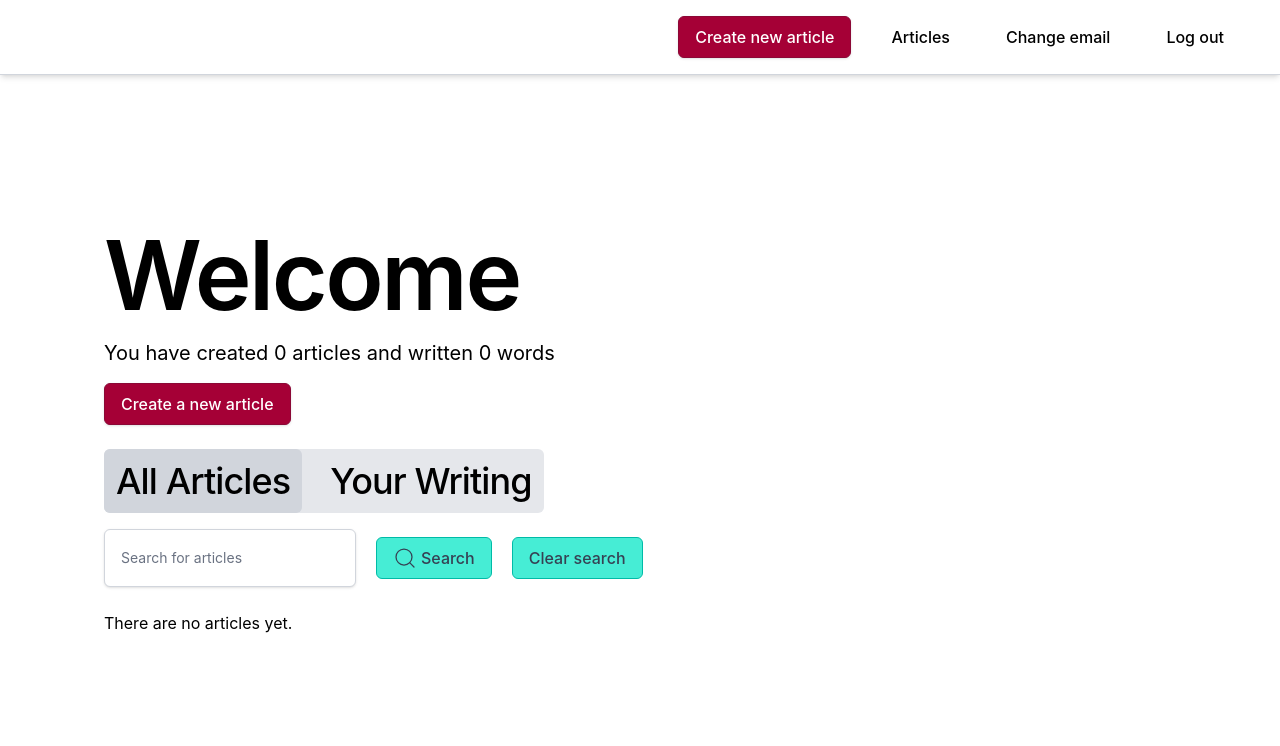
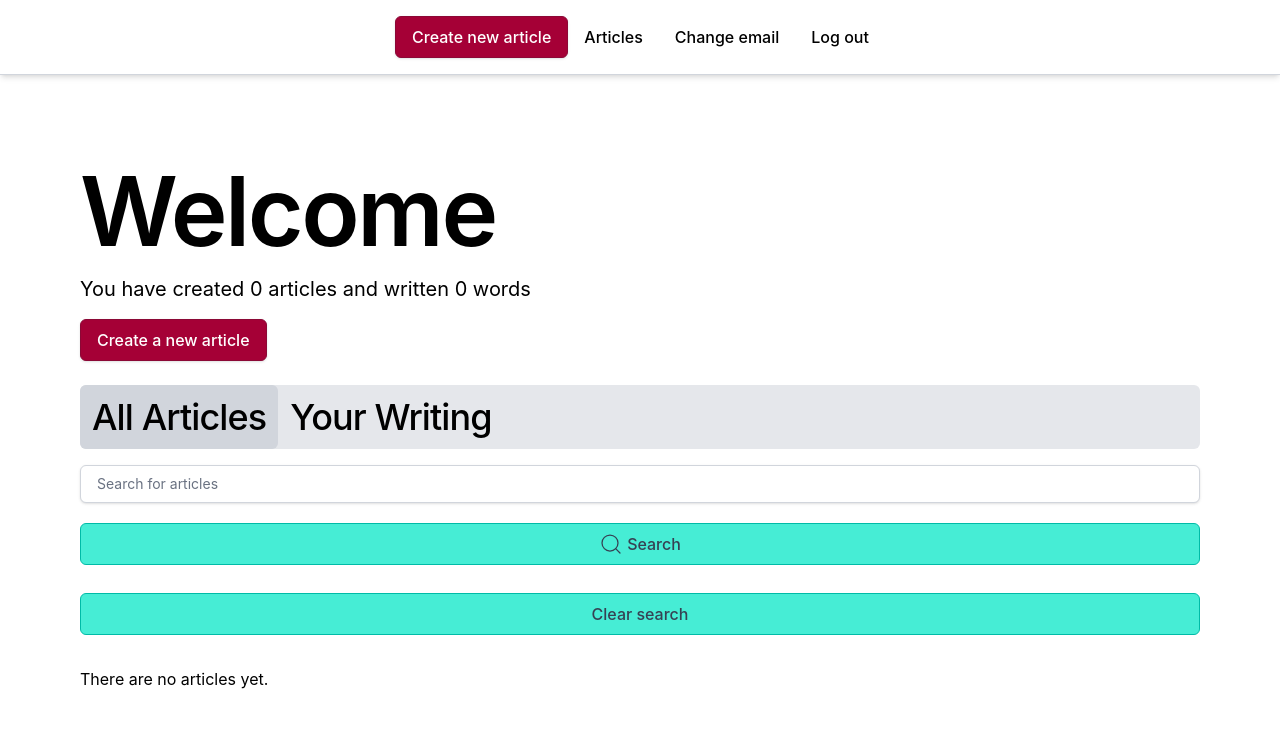
Before and after one commit to 204689/Character-Worlds, a Django app: page /articles/ in a window 1280 px wide. Shown: the top 746 px of the page. Run offline with Django 5.2, Linux system fonts and the light colour scheme; a user stored in the database is signed in; data that the repository does not hold is empty; some libraries are stand-ins or nearby versions.

Commit message:
Fix for the phone

```diff
--- a/static/input.css
+++ b/static/input.css
@@ -4,11 +4,11 @@
 @tailwind utilities;
 
 .title {
-    @apply text-8xl font-semibold tracking-tight;
+    @apply text-5xl md:text-8xl font-semibold tracking-tight break-words;
 }
 
 .subtitle {
-    @apply text-4xl font-medium tracking-tight;
+    @apply text-2xl md:text-4xl font-medium tracking-tight;
 }
 
 .button {
--- a/templates/base.html
+++ b/templates/base.html
@@ -21,8 +21,8 @@
     {% url 'create_article' as create_new_url %}
     {% url 'home' as your_articles_url %}
     {% url 'account_email' as change_email_url %}
-    <nav class="px-10 py-4 border-b border-gray-300 shadow-md m-2">
-        <div class="flex justify-end items-center gap-6 max-w-7x mx-auto">
+    <nav class="px-4 sm:px-10 py-4 border-b border-gray-300 shadow-md">
+        <div class="flex flex-wrap justify-center sm:justify-end items-center gap-2 sm:gap-6 max-w-7xl mx-auto">
             {% if user.is_authenticated %}
             <a class="button primary"
                 href="{% if request.path != create_new_url %}{{ create_new_url }}{% else %}#{% endif %}">Create
@@ -52,7 +52,7 @@
             </ul>
             {% endif %}
         </div>
-        <main class="p-10 m-4 mb-6">
+        <main class="p-4 md:p-10 mb-6">
             {% block base_content %}
             {% endblock base_content %}
         </main>
--- a/templates/worlds/article_results.html
+++ b/templates/worlds/article_results.html
@@ -2,7 +2,7 @@
 
 {% block results %}
 <form method="GET">
-    <div id="select-article" class="inline-flex bg-gray-200 mb-4 rounded-md flex-row gap-4 justify-around">
+    <div id="select-article" class="flex flex-wrap w-fit max-w-full bg-gray-200 mb-4 rounded-md gap-2 sm:gap-4 justify-around">
         <div class="p-3 rounded-md has-checked:bg-gray-300">
             <input type="radio" id="all" name="writing" value="all"
             {% if request.GET.writing != "your" %}checked{% endif %} hidden class="peer"
@@ -19,22 +19,22 @@
             <label class="subtitle mb-6 peer-checked:font-bold" for="your">Your Writing</label>
         </div>
     </div>
-    <div class="flex flex-row gap-3 mb-6">
+    <div class="flex flex-col sm:flex-row gap-3 mb-6">
         <input type="search" value="{{ request.GET.search }}"
-            class="px-4 rounded-md text-black shadow-sm focus:ring-rose-800 focus:border-rose-800 sm:text-sm border-gray-300"
+            class="w-full sm:flex-1 min-w-0 px-4 rounded-md text-black shadow-sm focus:ring-rose-800 focus:border-rose-800 sm:text-sm border-gray-300"
             placeholder="Search for articles" name="search" hx-get="{{ request.path }}"
             hx-trigger="input changed delay:500ms, search" hx-include="closest form" hx-target="#article-results"
             hx-select="#article-results" hx-indicator=".loading-icon" hx-disabled-elt="#search-button"
             hx-push-url="true">
         <button id="search-button"
-            class="px-4 flex gap-1 button secondary items-center justify-center mx-2 my-2 disabled:cursor-not-allowed disabled:opacity-50"
+            class="w-full sm:w-auto px-4 flex gap-1 button secondary items-center justify-center sm:mx-2 my-2 disabled:cursor-not-allowed disabled:opacity-50"
             type="submit">
             <span class="search-icon">{% include "svgs/magnifier.svg" with class="w-6 h-6 mr-2" %}</span>
             <span class="loading-icon hidden motion-safe:animate-spin">
                 {% include "svgs/loading.svg" with class="w-6 h-6 mr-2" %}</span>
             Search
         </button>
-        <a href="{% url 'home' %}" class="px-4 button secondary text-center my-2">Clear search</a>
+        <a href="{% url 'home' %}" class="w-full sm:w-auto px-4 button secondary text-center my-2">Clear search</a>
     </div>
 </form>
 
@@ -53,10 +53,10 @@
     <ul preload="mouseover">
         {% for article in articles %}
         <li>
-            <a class="text-2xl flex items-center"
+            <a class="text-2xl flex flex-wrap items-center gap-2 break-words"
                 href="{% if article.creator == user or user.is_superuser %}{% url 'update_article' article.id %} {% else %} # {% endif %}">
-                <span>{{ article.title }}</span>
-                <span class="ml-2 px-4 py-0.5 text-xs rounded-sm uppercase article-status-{{article.status}}1">
+                <span class="min-w-0 break-words">{{ article.title }}</span>
+                <span class="px-4 py-0.5 text-xs rounded-sm uppercase article-status-{{article.status}}1">
                     {{ article.status }}</span>
             </a>
             <p class="text-sm">{{ article.content }}</p>
--- a/templates/worlds/home.html
+++ b/templates/worlds/home.html
@@ -4,7 +4,7 @@
 {% block extra_title %} - All Articles{% endblock extra_title %}
 
 {% block base_content %}
-<main class="max-w-7xl mx-auto mt-10 p-2 md:p-4 lg:p-10">
+<main class="max-w-7xl mx-auto mt-4 md:mt-10 p-0 md:p-2 lg:p-10">
     <h1 class="title mb-4">Welcome</h1>
 
     <p class="text-xl mb-4">
--- a/templates/worlds/layouts/base_form.html
+++ b/templates/worlds/layouts/base_form.html
@@ -11,7 +11,7 @@
             {% render_field form.title class="varbutStradas text-4xl " placeholder="Write a title for your article" %}
         </div>
 
-        <div class="flex gap-10 mb-10 items-center">
+        <div class="flex flex-wrap gap-4 md:gap-10 mb-10 items-center">
             {% render_field form.status class="text-xs border-none rounded-sm uppercase" x-bind::class="`article-status-${articleStatus}`" x-model.fill="articleStatus" %}
             {% block article_stats %}
             {% endblock article_stats %}
```
